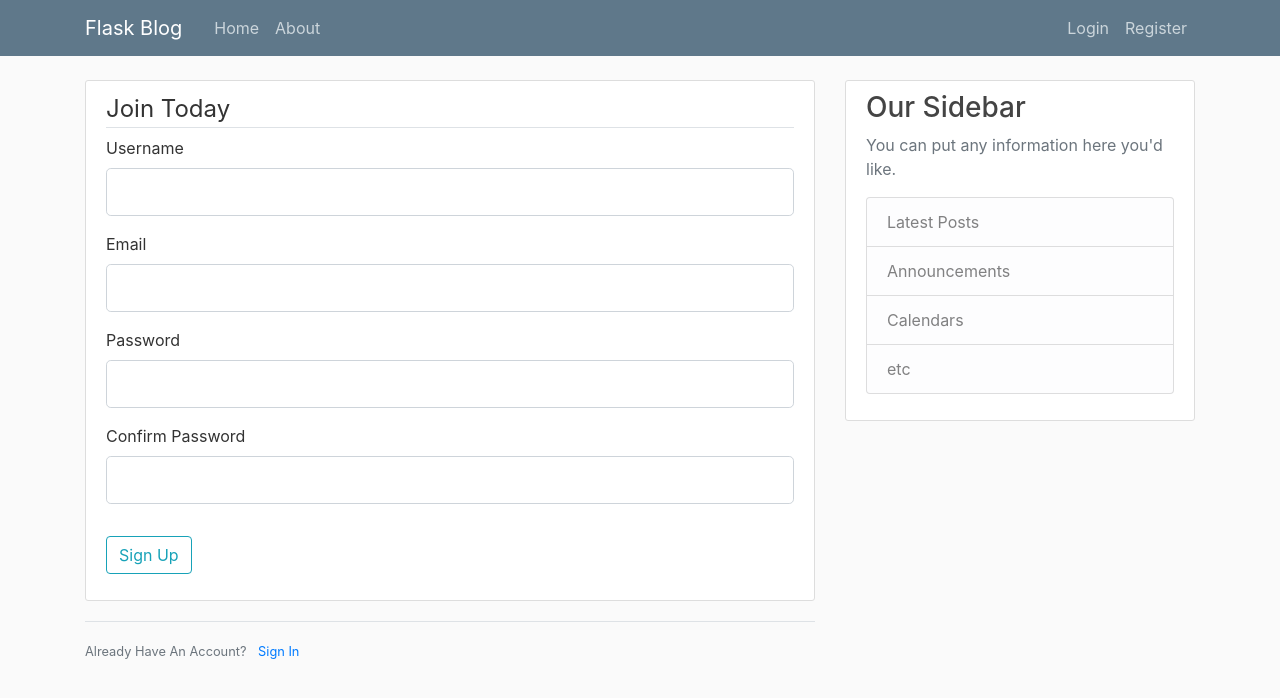
After one commit to samim195/Flask-Blog-App, a Flask app: page /register in a window 1280 px wide. The commit adds this page. Shown: the top 698 px of the page. Run offline with Flask 2, Linux system fonts and the light colour scheme; some libraries are stand-ins or nearby versions.

Commit message:
adding Register page and functionality

```diff
--- a/flaskblog.py
+++ b/flaskblog.py
@@ -1,7 +1,9 @@
-from flask import Flask, render_template, url_for
-
+from flask import Flask, render_template, url_for, flash, redirect
+from forms import RegistrationForm, LoginForm
 
 app = Flask(__name__)
+
+app.config['SECRET_KEY'] = '0162b01ea3381f0a6b77334c118b534d'
 
 posts = [
     {
@@ -28,5 +30,19 @@ def home():
 def about():
     return render_template('about.html', title='about')
 
+@app.route("/register", methods=['GET', 'POST'])
+def register():
+    form = RegistrationForm()
+    if form.validate_on_submit():
+        flash(f'Account created for {form.username.data} !', 'success')
+        return redirect(url_for('home'))
+    return render_template('register.html', title='Register', form=form)
+
+@app.route("/login")
+def login():
+    form = LoginForm()
+    return render_template('login.html', title='Login', form=form)
+
+
 if __name__ == '__main__':
     app.run(debug=True)
--- /dev/null
+++ b/forms.py
@@ -0,0 +1,16 @@
+from flask_wtf import FlaskForm
+from wtforms import StringField, PasswordField, SubmitField, BooleanField
+from wtforms.validators import DataRequired, Length, Email, EqualTo
+
+class RegistrationForm(FlaskForm):
+    username = StringField('Username', validators=[DataRequired(), Length(min=2, max=20)])
+    email = StringField('Email', validators=[DataRequired(), Email()])
+    password = PasswordField('Password', validators=[DataRequired()])
+    confirm_password = PasswordField('Confirm Password', validators=[DataRequired(), EqualTo('password')])
+    submit = SubmitField('Sign Up')
+
+class LoginForm(FlaskForm):
+    email = StringField('Email', validators=[DataRequired(), Email()])
+    password = PasswordField('Password', validators=[DataRequired()])
+    remember = BooleanField('Remember Me')
+    submit = SubmitField('Login In')
--- a/templates/layout.html
+++ b/templates/layout.html
@@ -38,6 +38,15 @@
     <main role="main" class="container">
       <div class="row">
 	<div class="col-md-8">
+	  {% with messages = get_flashed_messages(with_categories=true) %}
+	      {% if messages %}
+	          {% for category, message in messages %}
+		      <div class="alert alert-{{ category }}">
+		          {{ message }}
+		      </div>
+		  {% endfor %}
+	      {% endif %}
+	  {% endwith %}
 	  {% block content %}{% endblock %}
 	</div>
 	<div class="col-md-4">
--- /dev/null
+++ b/templates/register.html
@@ -0,0 +1,76 @@
+{% extends "layout.html" %}
+{% block content %}
+    <div class="content-section">
+	<form method="POST" action="">
+	    {{ form.hidden_tag() }}
+	    <fieldset class="form-group">
+	        <legend class="border-bottom">Join Today</legend>
+		<div class="form-group">
+		    {{ form.username.label(class="form-control-label") }}
+
+		    {% if form.username.errors %}
+		        {{ form.username(class="form-control form-control-lg") }}
+			<div class="invalid-feedback">
+			    {% for error in form.username.errors %}
+			        <span>{{ error }}</span>
+			    {% endfor %}
+			</div>
+		    {% else %}
+		        {{ form.username(class="form-control form-control-lg") }}
+		    {% endif %}
+
+		</div>
+                <div class="form-group">
+	            {{ form.email.label(class="form-control-label") }}
+
+                    {% if form.email.errors %}
+                        {{ form.email(class="form-control form-control-lg") }}
+                        <div class="invalid-feedback">
+                            {% for error in form.email.errors %}
+                        	<span>{{ error }}</span>
+			    {% endfor %}
+			</div>
+		    {% else %}
+			{{ form.email(class="form-control form-control-lg") }}
+		    {% endif %}
+		</div>
+		<div class="form-group">
+		    {{ form.password.label(class="form-control-label") }}
+
+		    {% if form.password.errors %}
+		       {{ form.password(class="form-control form-control-lg") }}
+		       <div class="invalid-feedback">
+			       {% for error in form.password.errors %}
+			           <span>{{ error }}</span>
+			       {% endfor %}
+		       </div>
+		       {% else %}
+		           {{ form.password(class="form-control form-control-lg") }}
+		       {% endif %}
+		</div>
+		<div class="form-group">
+		    {{ form.confirm_password.label(class="form-control-label") }}
+
+		    {% if form.confirm_password.errors %}
+		        {{ form.confirm_password(class="form-control form-control-lg") }}
+			<div class="invalid-feedback">
+				{% for error in form.confirm_password.errors %}
+				    <span>{{ error }}</span>
+				{% endfor %}
+			</div>
+			{% else %}
+			    {{ form.confirm_password(class="form-control form-control-lg") }}
+			{% endif %}
+		</div>
+	    </fieldset>
+	    <div class="form-group">
+		{{ form.submit(class="btn btn-outline-info") }}
+	    </div>
+	</form>
+    </div>
+    <div class="border-top pt-3">
+	    <small class="text-muted">
+		    Already Have An Account? <a class="ml-2" href="{{ url_for('login') }}">Sign In</a>
+	    </small>
+    </div>
+{% endblock content %}
```
Also changed, not shown: templates/login.html (added).
